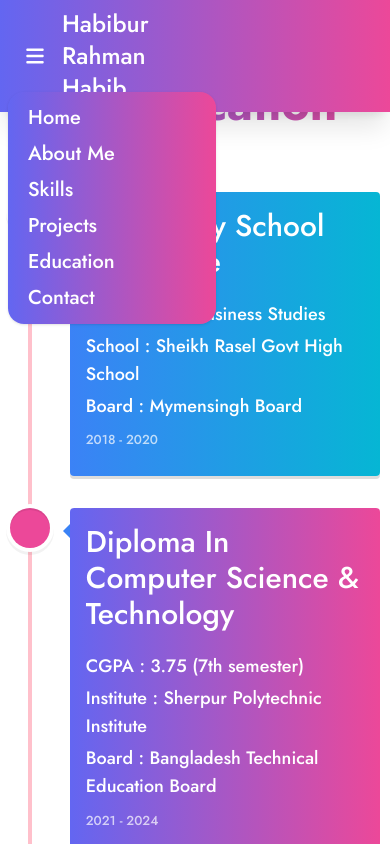
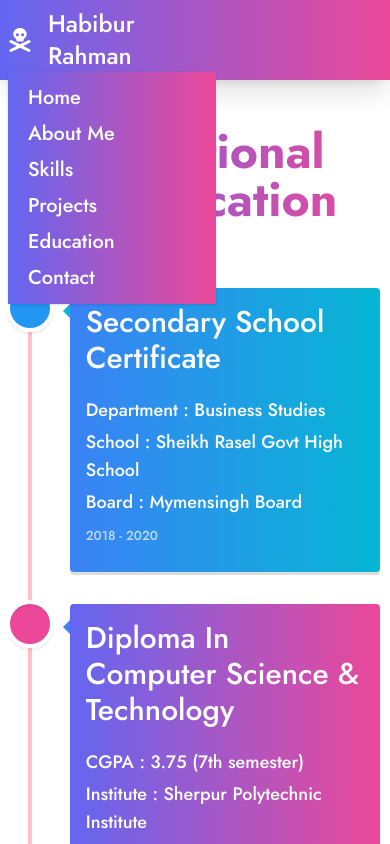
Before and after one commit to HabiburRahman02/portfolio, a React (Vite) app: page /education in a window 390 px wide. Both pictures are taken after a click on the button 35 px from the left and 56 px from the top of the page. Shown: the top 844 px of the page. Built offline with nearby package versions, Linux system fonts and the light colour scheme.

Commit message:
added nav toggle

```diff
--- a/package.json
+++ b/package.json
@@ -11,6 +11,9 @@
   },
   "dependencies": {
     "@emotion/react": "^11.13.0",
+    "@emotion/styled": "^11.13.0",
+    "@mui/icons-material": "^5.16.7",
+    "@mui/material": "^5.16.7",
     "framer-motion": "^11.3.24",
     "react": "^18.3.1",
     "react-awesome-reveal": "^4.2.14",
--- a/src/pages/Home/Banner/Banner.jsx
+++ b/src/pages/Home/Banner/Banner.jsx
@@ -4,7 +4,9 @@ import { FiDownload } from "react-icons/fi";
 import { Typewriter } from 'react-simple-typewriter'
 
 import bannerImg from '../../../assets/images/bannerImg2.png'
+import resumePdf from '../../../assets/link/resume.pdf'
 import { Fade } from "react-awesome-reveal";
+
 const Banner = () => {
     return (
         <Fade>
@@ -20,9 +22,14 @@ const Banner = () => {
                             ></Typewriter>
                         </div>
                         <p className='text-lg'>I am a passionate web developer specializing in building dynamic and responsive web applications using React and the Mern stack. With expertise in React, MongoDB, Express, Node.js, and JavaScript, I create full-stack applications that are efficient, scalable, and user-friendly</p>
-                        <button className='bg-white text-black px-12 py-3 rounded-full flex items-center'>
-                            <FiDownload className="mr-2"></FiDownload>
-                            Resume</button>
+                        <div>
+
+                            <a href={resumePdf} download>
+                                <button className='bg-white text-black px-12 py-3 rounded-full flex items-center'>
+                                    <FiDownload className="mr-2"></FiDownload>
+                                    Resume</button>
+                            </a>
+                        </div>
                     </div>
 
                     <div className='md:w-1/2 border2'>
--- a/src/pages/Home/Education/Education.jsx
+++ b/src/pages/Home/Education/Education.jsx
@@ -3,7 +3,7 @@ import 'react-vertical-timeline-component/style.min.css';
 
 const Education = () => {
     return (
-        <div className="max-w-6xl mx-auto my-8">
+        <div className="max-w-6xl mx-auto my-32">
             <h1 className="text-5xl font-bold  text-center mb-8 text-indigo-500 text-transparent bg-clip-text bg-gradient-to-r from-indigo-500 to-pink-500 ">Educational Qualification </h1>
 
             <VerticalTimeline lineColor='pink'>
--- a/src/pages/Home/Navbar/Navbar.jsx
+++ b/src/pages/Home/Navbar/Navbar.jsx
@@ -1,6 +1,9 @@
 import { Link } from "react-router-dom";
-import { FaBars } from "react-icons/fa6";
+import { FaSkullCrossbones } from "react-icons/fa6";
+import { HiMiniBars4 } from "react-icons/hi2";
+import { useState } from "react";
 const Navbar = () => {
+  const [open, setOpen] = useState(false);
   const links = (
     <>
       <li>
@@ -24,21 +27,26 @@ const Navbar = () => {
     </>
   );
   return (
-    <nav className="fixed top-0 left-0 w-full z-50 bg-gradient-to-r from-indigo-500 to-pink-500 text-white shadow-xl">
+    <nav className=" fixed top-0 left-0 w-full z-50 bg-gradient-to-r from-indigo-500 to-pink-500 text-white shadow-xl">
       <div className="navbar max-w-[1400px] mx-auto py-2 ">
         <div className="navbar-start">
           <div className="dropdown">
-            <div tabIndex={0} role="button" className="btn btn-ghost lg:hidden">
-              <FaBars className="text-xl"></FaBars>
+            <div onClick={() => setOpen(!open)} tabIndex={0} role="button" className="lg:hidden">
+              {
+                open === true ? <FaSkullCrossbones className="text-2xl mr-4"></FaSkullCrossbones> :
+                  <HiMiniBars4 className="text-2xl mr-4"></HiMiniBars4>
+              }
+
             </div>
             <ul
               tabIndex={0}
-              className="menu menu-sm dropdown-content bg-gradient-to-r from-indigo-500 to-pink-500 rounded-box z-[1] mt-3 w-52 p-2 shadow"
+              className={` ${open ? 'top-6' : '-top-96'} menu menu-sm dropdown-content bg-gradient-to-r
+              from-indigo-500 to-pink-500  mt-5 w-52 p-2 shadow`}
             >
               {links}
             </ul>
           </div>
-          <h2 className="text-2xl">Habibur Rahman Habib</h2>
+          <h2 className="text-2xl">Habibur Rahman</h2>
         </div>
         <div className="navbar-end hidden lg:flex">
           <ul className="menu menu-horizontal px-1">
```
Also changed, not shown: 2 other files (tests, documents, lock files or other folders).
